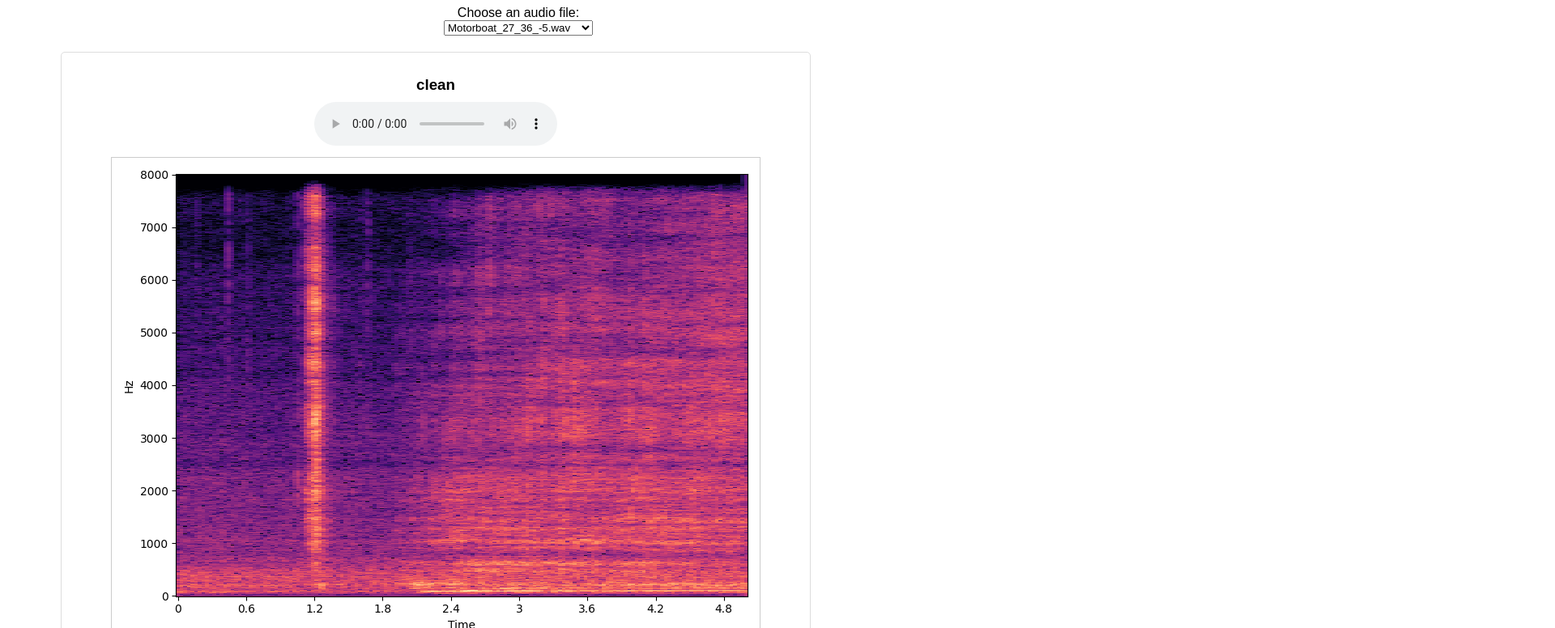
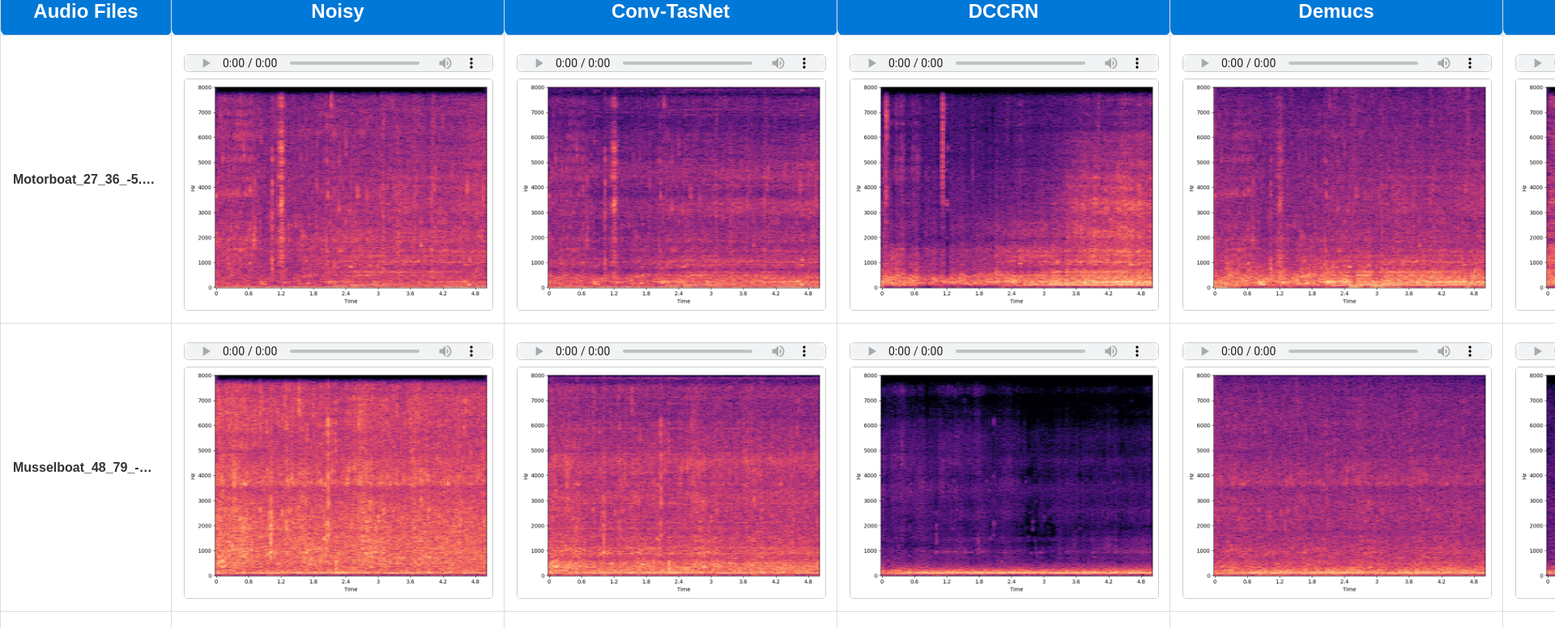
Before and after one commit to kpupil/DASANet_denoising_demo, a plain HTML site: page index.html in a window 1280 px wide. Shown: the part 93-869 px from the top of the page at 81% size, 1920 px wide, since content can reach past the window. Drawn offline with Linux system fonts and the light colour scheme; files whose address does not match are found by name.

Commit message:
Update index.html

```diff
--- a/index.html
+++ b/index.html
@@ -3,107 +3,152 @@
 <head>
     <meta charset="UTF-8">
     <meta name="viewport" content="width=device-width, initial-scale=1.0">
-    <title>Audio Comparison Viewer</title>
+    <title>Shipsear Denoising Samples</title>
     <style>
         body {
-            font-family: Arial, sans-serif;
-            margin: 20px;
+            font-family: 'Arial', sans-serif;
+            margin: 0;
+            background-color: #f7f8fc;
+            color: #333;
         }
-        .container {
-            display: flex;
-            flex-direction: column;
-            align-items: center;
+
+        h1 {
+            color: #333;
+            font-size: 2em;
+            text-align: center;
+            margin: 20px 0;
         }
-        .audio-version {
-            margin: 20px 0;
+
+        table {
+            width: 95%;
+            margin: 0 auto;
+            border-collapse: collapse;
+            background-color: white;
+            border-radius: 12px;
+            box-shadow: 0px 4px 8px rgba(0, 0, 0, 0.1);
+            table-layout: fixed; /* 固定表格布局 */
+        }
+
+        th, td {
+            padding: 15px;
+            text-align: center;
+            vertical-align: middle;
             border: 1px solid #ddd;
-            padding: 10px;
+            background-color: #fff;
+            border-radius: 8px;
+        }
+
+        th {
+            background-color: #0078d7;
+            color: white;
+            font-size: 1.5em;
+        }
+
+        th:first-child, td:first-child {
+            width: 180px; /* 第一列的独立宽度 */
+        }
+
+        td:not(:first-child), th:not(:first-child) {
+            width: 380px; /* 其他列的固定宽度 */
+        }
+
+        td:first-child {
+            font-weight: bold;
+            text-align: left;
+            white-space: nowrap;
+            overflow: hidden;
+            text-overflow: ellipsis;
+            border-radius: 8px 0 0 8px;
+        }
+
+        td:last-child {
+            border-radius: 0 8px 8px 0;
+        }
+
+        audio {
+            display: block;
+            width: 380px; /* 固定宽度 */
+            height: 20px; /* 固定高度 */
+            border: 1px solid #ccc;
+            border-radius: 6px;
+            margin: 8px auto; /* 居中 */
+        }
+
+        .spectrogram {
+            display: block;
+            width: 380px; /* 固定宽度 */
+            height: 285px; /* 固定高度 */
+            object-fit: contain;
+            border: 1px solid #ccc;
             border-radius: 5px;
-            width: 80%;
-            text-align: center;
+            margin: 0 auto; /* 居中 */
         }
-        .audio-version h3 {
-            margin-bottom: 10px;
-        }
-        .audio-version img {
-            max-width: 100%;
-            height: auto;
-            border: 1px solid #ccc;
-            margin-top: 10px;
-        }
-        .highlight {
-            background-color: #f0f8ff;
-            border: 2px solid #0078d7;
+
+        tr:hover td {
+            background-color: #f0f4ff;
         }
     </style>
 </head>
 <body>
-    <div class="container">
-        <h1>Audio Comparison Viewer</h1>
-
-        <label for="audioSelect">Choose an audio file:</label>
-        <select id="audioSelect">
-            <!-- Options will be dynamically populated -->
-        </select>
-
-        <div id="comparisonContainer">
-            <!-- Audio versions will be dynamically populated -->
-        </div>
-    </div>
+    <h1>Shipsear Denoising Samples</h1>
+    <table>
+        <thead>
+            <tr>
+                <th>Audio Files</th>
+                <th>Noisy</th>
+                <th>Conv-TasNet</th>
+                <th>DCCRN</th>
+                <th>Demucs</th>
+                <th>FullSubNet</th>
+                <th>DASANet(Ours)</th>
+                <th>Clean</th>
+            </tr>
+        </thead>
+        <tbody id="tableBody">
+            <!-- 动态生成内容 -->
+        </tbody>
+    </table>
 
     <script>
-        // Example data, replace with dynamic fetching in production
         const basePaths = {
-            audio: 'audio/',
-            spec: 'spec/'
+            audio: 'demo/audio/',
+            spec: 'demo/spec/'
         };
 
-        const versions = ['clean', 'noisy', 'convtasnet', 'DASANet', 'dccrn', 'demucs', 'fullsubnet'];
+        const versions = ['Noisy', 'ConvTasNet', 'DCCRN', 'Demucs', 'FullSubNet', 'DASANet', 'Clean'];
         const audioFiles = [
             'Motorboat_27_36_-5.wav',
             'Musselboat_48_79_-6.wav',
-            'Passengers_13_10_-6.wav'
+            'Passengers_13_10_-6.wav',
+            'Passengers_35_53_-5.wav',
+            'Passengers_53_75_-5.wav',
         ];
 
-        const audioSelect = document.getElementById('audioSelect');
-        const comparisonContainer = document.getElementById('comparisonContainer');
+        const tableBody = document.getElementById('tableBody');
 
-        // Populate the dropdown menu
         audioFiles.forEach(file => {
-            const option = document.createElement('option');
-            option.value = file;
-            option.textContent = file;
-            audioSelect.appendChild(option);
-        });
+            const row = document.createElement('tr');
 
-        // Update comparison view on selection
-        audioSelect.addEventListener('change', () => {
-            const selectedFile = audioSelect.value;
-            comparisonContainer.innerHTML = '';
+            // 第一列：文件名
+            const fileNameCell = document.createElement('td');
+            fileNameCell.textContent = file;
+            row.appendChild(fileNameCell);
 
+            // 其他列：音频按钮和谱图
             versions.forEach(version => {
-                const versionDiv = document.createElement('div');
-                versionDiv.className = 'audio-version';
-
-                if (version === 'DASANet') {
-                    versionDiv.classList.add('highlight');
-                }
-
-                versionDiv.innerHTML = `
-                    <h3>${version}</h3>
+                const cell = document.createElement('td');
+                cell.innerHTML = `
                     <audio controls>
-                        <source src="${basePaths.audio}${version}/${selectedFile}" type="audio/wav">
+                        <source src="${basePaths.audio}${version}/${file}" type="audio/wav">
                         Your browser does not support the audio element.
                     </audio>
-                    <img src="${basePaths.spec}${version}/${selectedFile.replace('.wav', '.png')}" alt="Spectrogram of ${version}">
+                    <img src="${basePaths.spec}${version}/${file.replace('.wav', '.png')}" alt="Spectrogram" class="spectrogram">
                 `;
+                row.appendChild(cell);
+            });
 
-                comparisonContainer.appendChild(versionDiv);
-            });
+            tableBody.appendChild(row);
         });
-
-        // Initialize with the first file
-        audioSelect.dispatchEvent(new Event('change'));
     </script>
 </body>
 </html>
```
